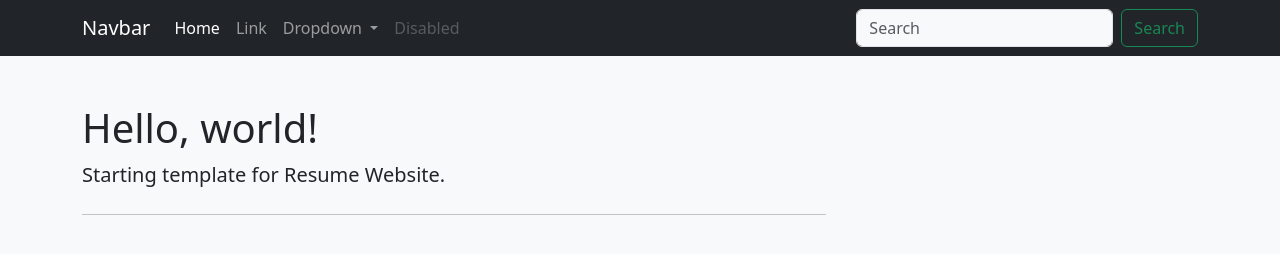
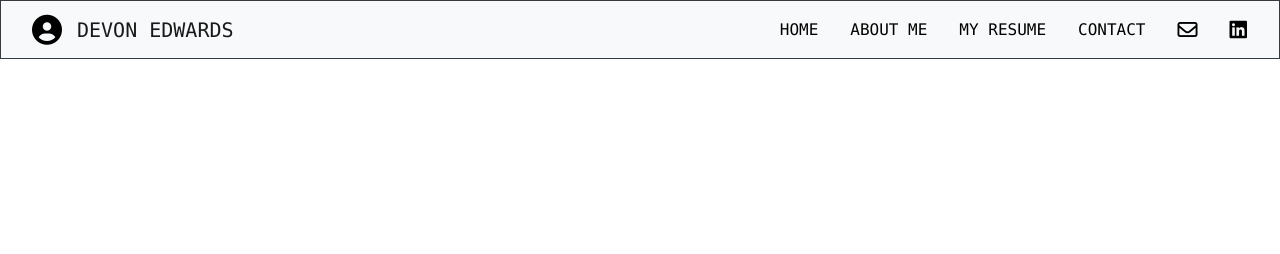
Before and after one commit to devo329/ResumeSite, a plain HTML site: page index.html in a window 1280 px wide. Drawn offline with nearby package versions, Linux system fonts and the light colour scheme.

Commit message:
navbar design
added navbar with design in css. Added icons

```diff
--- a/index.html
+++ b/index.html
@@ -4,57 +4,69 @@
     <meta charset="utf-8">
     <meta name="viewport" content="width=device-width, initial-scale=1">
     <title>Bootstrap demo</title>
-    <link href="https://cdn.jsdelivr.net/npm/bootstrap@5.3.0/dist/css/bootstrap.min.css" rel="stylesheet" integrity="sha384-9ndCyUaIbzAi2FUVXJi0CjmCapSmO7SnpJef0486qhLnuZ2cdeRhO02iuK6FUUVM" crossorigin="anonymous">
+      <!-- ======= Bootstrap CSS ======= -->
+    <link rel="stylesheet" href="https://cdn.jsdelivr.net/npm/bootstrap@4.3.1/dist/css/bootstrap.min.css" integrity="sha384-ggOyR0iXCbMQv3Xipma34MD+dH/1fQ784/j6cY/iJTQUOhcWr7x9JvoRxT2MZw1T" crossorigin="anonymous">
+     <!-- ======= Bootstrap CSS ======= -->
+
+    <!-- ======= ICON CSS ======= -->
+     <script src="https://kit.fontawesome.com/20d464fbbc.js" crossorigin="anonymous"></script>
+    <!-- ======= ICON CSS ======= -->
+
     <link rel="stylesheet" href="styles.css">
   </head>
   <body>
-    <nav class="navbar navbar-expand-lg navbar-dark bg-dark">
-      <div class="container">
-        <a class="navbar-brand" href="#">Navbar</a>
-        <button class="navbar-toggler" type="button" data-bs-toggle="collapse" data-bs-target="#navbarSupportedContent" aria-controls="navbarSupportedContent" aria-expanded="false" aria-label="Toggle navigation">
+
+
+
+
+<!-- ======= Nav ======= -->
+    <nav class="navbar navbar-expand-lg navbar-light bg-light border border-dark ">
+      <a class="navbar-brand text-monospace" href="#"><i class="fa-solid fa-circle-user fa-xl" style="color: #000000; padding: 15px;"></i>DEVON EDWARDS</a>
+      <button class="navbar-toggler" type="button" data-toggle="collapse" data-target="#navbarSupportedContent" aria-controls="navbarSupportedContent" aria-expanded="false" aria-label="Toggle navigation">
         <span class="navbar-toggler-icon"></span>
       </button>
-        <div class="collapse navbar-collapse" id="navbarSupportedContent">
-          <ul class="navbar-nav me-auto mb-2 mb-lg-0">
+      <div class="collapse navbar-collapse justify-content-end" id="navbarSupportedContent">
+        <ul class="nav justify-content-center">
           <li class="nav-item">
-              <a class="nav-link active" aria-current="page" href="#">Home</a>
+            <a class="nav-link text-monospace" href="#" style="color: #000000;">HOME</a>
           </li>
           <li class="nav-item">
-              <a class="nav-link" href="#">Link</a>
-            </li>
-            <li class="nav-item dropdown">
-              <a class="nav-link dropdown-toggle" href="#" id="navbarDropdown" role="button" data-bs-toggle="dropdown" aria-expanded="false">
-                Dropdown
-              </a>
-              <ul class="dropdown-menu" aria-labelledby="navbarDropdown">
-                <li><a class="dropdown-item" href="#">Action</a></li>
-                <li><a class="dropdown-item" href="#">Another action</a></li>
-                <li><hr class="dropdown-divider"></li>
-                <li><a class="dropdown-item" href="#">Something else here</a></li>
-              </ul>
+            <a class="nav-link text-monospace" href="#" style="color: #000000;">ABOUT ME</a>
           </li>
           <li class="nav-item">
-              <a class="nav-link disabled">Disabled</a>
+            <a class="nav-link text-monospace" href="#" style="color: #000000;" >MY RESUME</a>
+          </li>
+          <li class="nav-item">
+            <a class="nav-link text-monospace" href="#" style="color: #000000;" >CONTACT</a>
+          </li>
+          <li class="nav-item">
+            <a class="nav-link" href="#"><i class="fa-regular fa-envelope fa-lg" id="icon" style="color: #000000;"></i></a>
+          </li>
+          <li class="nav-item">
+            <a class="nav-link active" href="#"><i class="fa-brands fa-linkedin fa-lg"  id="icon" style="color: #000000;"></i></i></a>
           </li>
         </ul>
-          <form class="d-flex" role="search">
-            <input class="form-control me-2" type="search" placeholder="Search" aria-label="Search">
-            <button class="btn btn-outline-success" type="submit">Search</button>
-          </form>
-        </div>
       </div>
     </nav>
+<!-- ======= Nav ======= -->
 
-    <div class="container my-5">
-      <h1>Hello, world!</h1>
-      <div class="col-lg-8 px-0">
-        <p class="fs-5">Starting template for Resume Website.</p>
 
-        <hr class="my-4">
-      </div>
-    </div>
 
-    <script src="https://cdn.jsdelivr.net/npm/bootstrap@5.3.0/dist/js/bootstrap.bundle.min.js" integrity="sha384-geWF76RCwLtnZ8qwWowPQNguL3RmwHVBC9FhGdlKrxdiJJigb/j/68SIy3Te4Bkz" crossorigin="anonymous"></script>
+
+
+
+
+
+
+
+
+
+
+    <!-- ======= Bootstrap JS ======= -->
+    <script src="https://code.jquery.com/jquery-3.3.1.slim.min.js" integrity="sha384-q8i/X+965DzO0rT7abK41JStQIAqVgRVzpbzo5smXKp4YfRvH+8abtTE1Pi6jizo" crossorigin="anonymous"></script>
+    <script src="https://cdn.jsdelivr.net/npm/popper.js@1.14.7/dist/umd/popper.min.js" integrity="sha384-UO2eT0CpHqdSJQ6hJty5KVphtPhzWj9WO1clHTMGa3JDZwrnQq4sF86dIHNDz0W1" crossorigin="anonymous"></script>
+    <script src="https://cdn.jsdelivr.net/npm/bootstrap@4.3.1/dist/js/bootstrap.min.js" integrity="sha384-JjSmVgyd0p3pXB1rRibZUAYoIIy6OrQ6VrjIEaFf/nJGzIxFDsf4x0xIM+B07jRM" crossorigin="anonymous"></script>
+    <!-- ======= Bootstrap JS ======= -->
     <script src="main.js"></script>
   </body>
 </html>
--- a/styles.css
+++ b/styles.css
@@ -5,3 +5,20 @@
 :root {
   --bs-body-bg: var(--bs-gray-100);
 }
+
+body {
+  background-color: white;
+
+}
+
+#icon:hover {
+  transform: scale(1.2);
+  transition: all 0.3s;
+
+}
+
+li:hover  {
+  color: #000000;
+  transform: scale(1.2);
+  transition: all 0.3s;
+}
```
Lines whose indentation alone changed are shown as unchanged.
